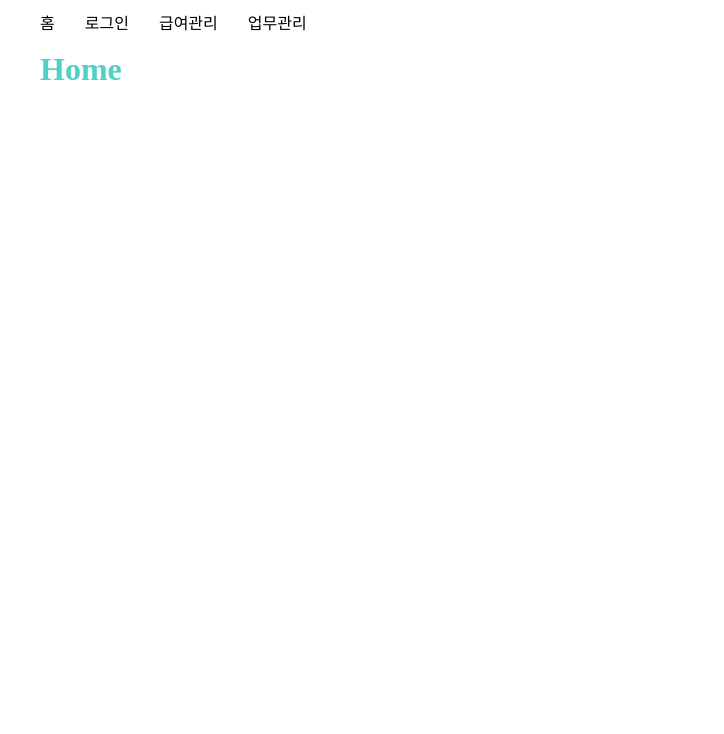
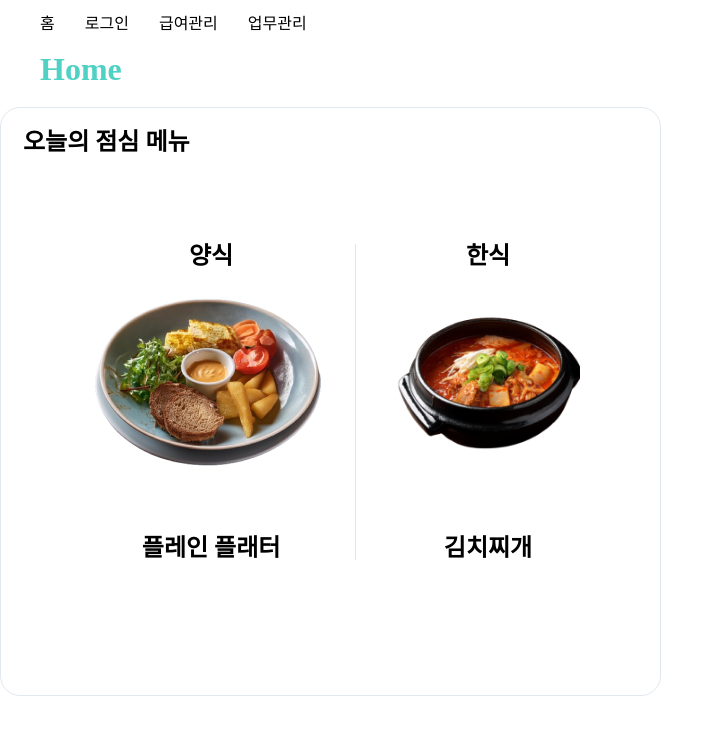
Before and after one commit to Dev-FE-1/Toy_Project_II_TEAM5, a React (Vite) app: page / in a window 1280 px wide. Shown: the top 734 px of the page, without its empty margins (0-724 px from the left). Built offline with nearby package versions, Linux system fonts and the light colour scheme.

Commit message:
[#14] Feat: Figma 기반 초기 UI 구현 완료

```diff
--- /dev/null
+++ b/src/pages/home/Lunch/Lunch.jsx
@@ -0,0 +1,61 @@
+import styled from 'styled-components'
+import koreanImage from '../../../assets/lunch/koreanImage.png'
+import westernImage from '../../../assets/lunch/westernImage.png'
+
+export default function Lunch() {
+  return (
+    <MenuContainer>
+      <Title>오늘의 점심 메뉴</Title>
+      <Menu>
+        <WesternFood>
+          <Title>양식</Title>
+          <MenuImage src={westernImage} alt="플레인 플래터" />
+          <Title>플레인 플래터</Title>
+        </WesternFood>
+        <KoreanFood>
+          <Title>한식</Title>
+          <MenuImage src={koreanImage} alt="김치찌개" />
+          <Title>김치찌개</Title>
+        </KoreanFood>
+      </Menu>
+    </MenuContainer>
+  )
+}
+
+const MenuContainer = styled.div`
+  width: 615px;
+  height: 543px;
+  border: 1px solid #e2e8f0;
+  border-radius: 20px;
+  padding: 22px;
+`
+
+const Title = styled.div`
+  font-size: 24px;
+  font-weight: bold;
+`
+
+const Menu = styled.div`
+  display: flex;
+  justify-content: center;
+  align-items: center;
+  margin-top: 70px;
+`
+
+const WesternFood = styled.div`
+  margin: 20px;
+  text-align: center;
+  border-right: 1px solid #e2e8f0;
+  padding-right: 14px;
+`
+
+const KoreanFood = styled.div`
+  margin: 20px;
+  text-align: center;
+`
+
+const MenuImage = styled.img`
+  width: auto;
+  height: 200px;
+  margin-bottom: 65px;
+`
--- a/src/pages/home/home-page.jsx
+++ b/src/pages/home/home-page.jsx
@@ -1,8 +1,14 @@
 import { colors } from '@styles/Colors'
 import styled from 'styled-components'
+import Lunch from './Lunch/Lunch'
 
 function HomePage() {
-  return <Headding>Home</Headding>
+  return (
+    <div>
+      <Headding>Home</Headding>
+      <Lunch />
+    </div>
+  )
 }
 
 export const Headding = styled.h1`
```
Also changed, not shown: src/assets/lunch/koreanImage.png (added), src/assets/lunch/westernImage.png (added).
